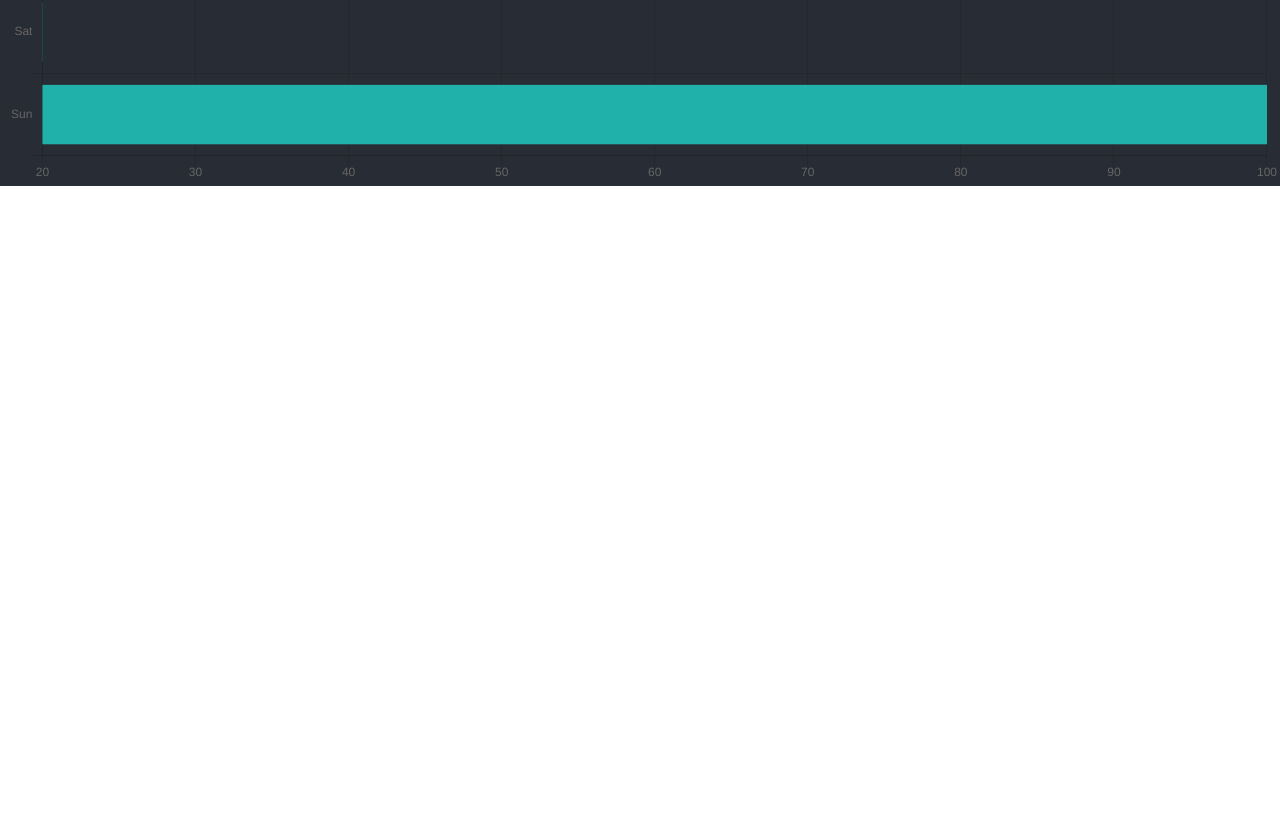
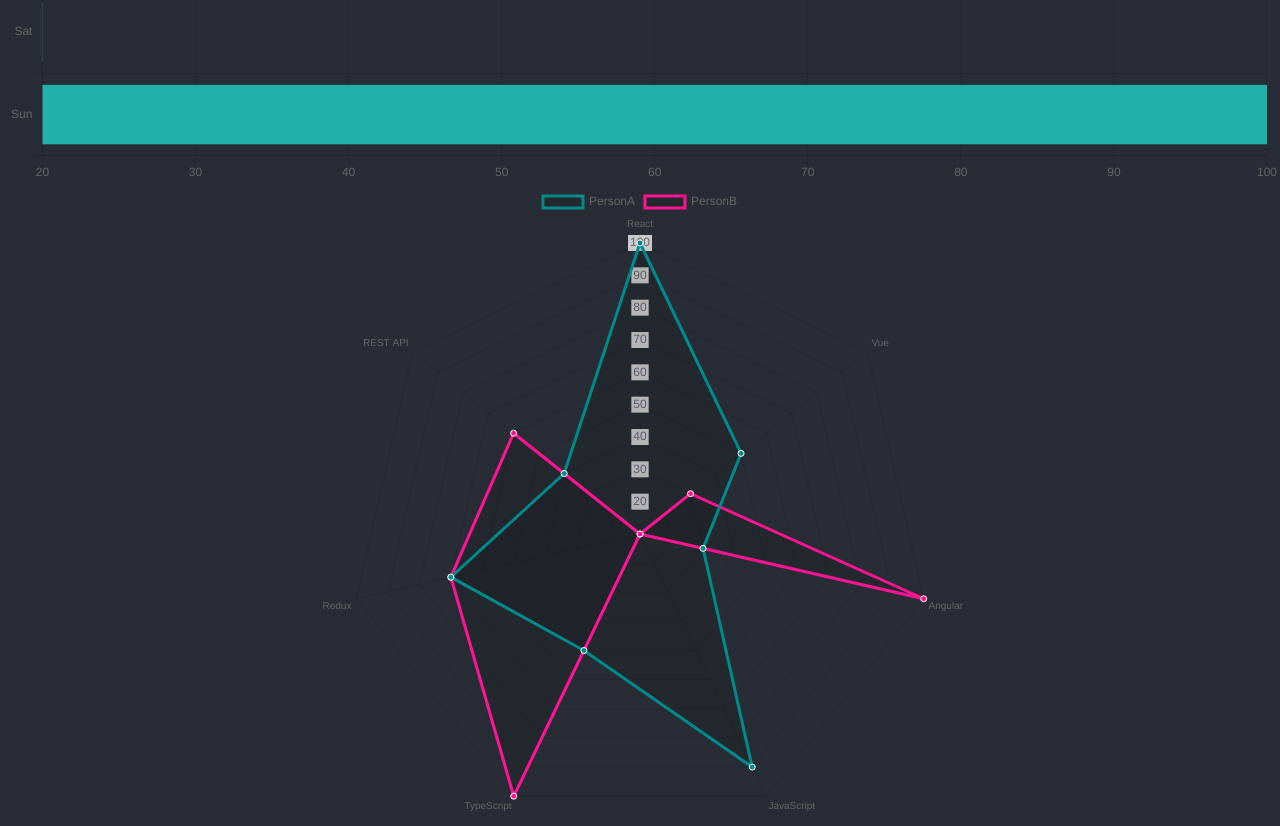
Before and after one commit to vinaka-log/COVID19, a React (Create React App) app: page / in a window 1280 px wide. Shown: the part 3014-3840 px from the top of the page. Before the commit the page ends 3200 px from the top, so only its background shows below. Built offline with nearby package versions, Linux system fonts and the light colour scheme.

Commit message:
RadarPlot

```diff
--- a/src/App.tsx
+++ b/src/App.tsx
@@ -4,6 +4,7 @@
 import LinePlot from './components/lLinePlot';
 import PiePlot from './components/PiePlot';
 import BarPlot from './components/BarPlot';
+import RadarPlot from './components/RadarPlot';
 
 function App() {
   return (
@@ -11,6 +12,7 @@
       <LinePlot />
       <PiePlot/>
       <BarPlot />
+      <RadarPlot />
     </div>
   );
 }
--- /dev/null
+++ b/src/components/RadarPlot.tsx
@@ -0,0 +1,42 @@
+import React from 'react'
+import { Radar } from 'react-chartjs-2'
+
+const data = {
+    labels: [
+        "React",
+        "Vue",
+        "Angular",
+        "JavaScript",
+        "TypeScript",
+        "Redux",
+        "REST API"
+    ],
+    datasets: [
+        {
+            label: "PersonA",
+            backGroundcolor: "rgba(179, 181, 198, 0.2)",
+            borderColor:"#008b8b",
+            pointBackgroundColor: "#008b8b",
+            pointBorderColor: "#fff",
+            data: [100,50,30,90,50,70,40],
+        },
+        {
+            label: "PersonB",
+            backGroundcolor: "rgba(179, 181, 198, 0.2)",
+            borderColor:"#ff1493",
+            pointBackgroundColor: "#ff1493",
+            pointBorderColor: "#fff",
+            data: [10,30,100,10,100,70,60],
+        }
+    ]
+};
+
+const RadarPlot:React.FC = () => {
+    return (
+        <div>
+            <Radar data={data} />
+        </div>
+    )
+}
+
+export default RadarPlot
```
